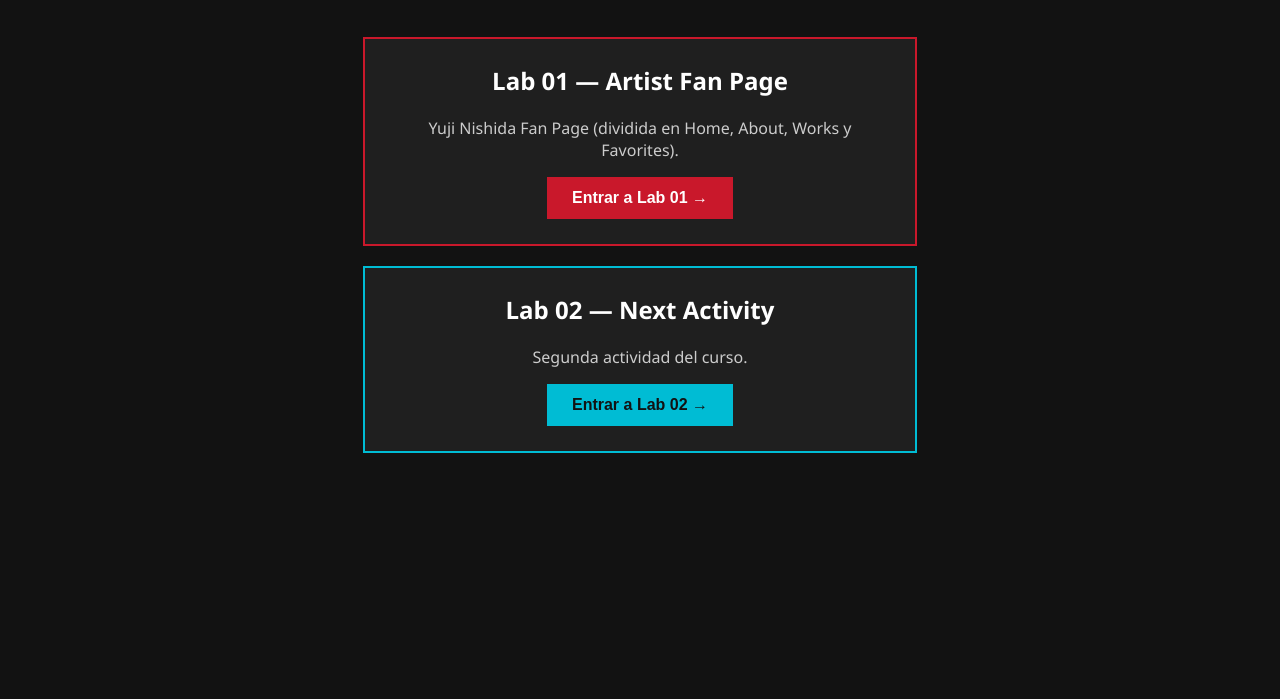
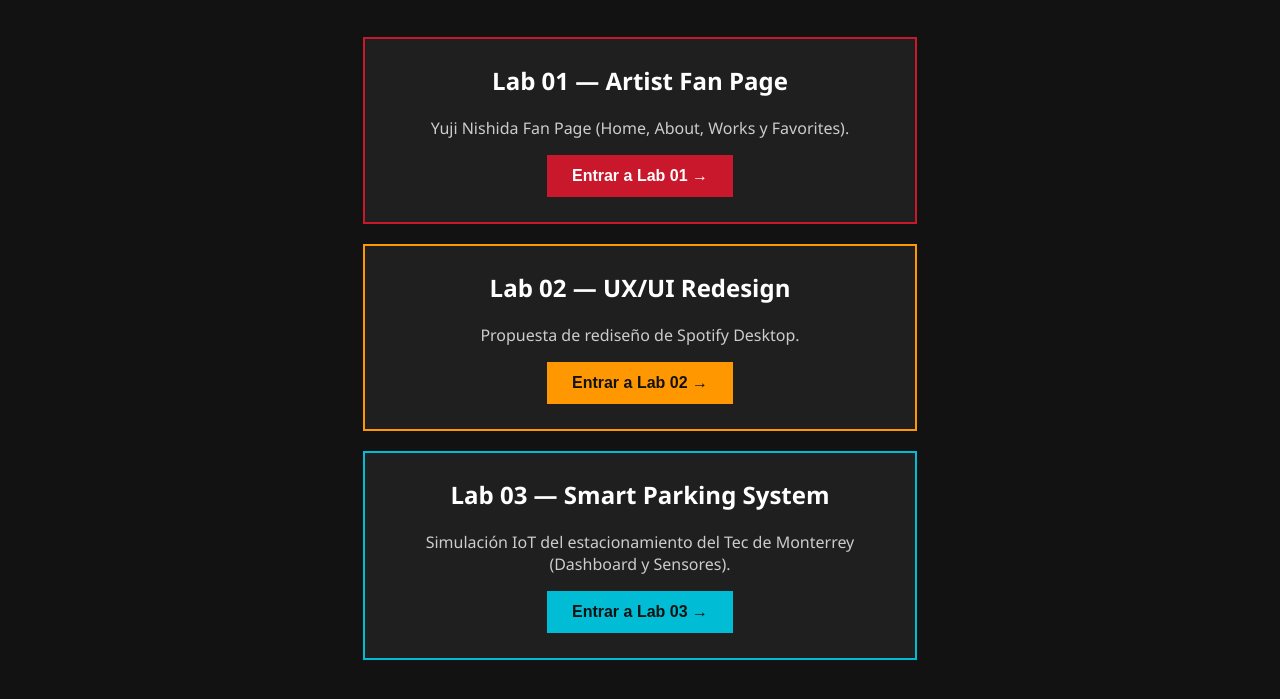
Before and after one commit to DanielCortizo23/IOTtest, a plain HTML site: page labs.html in a window 1280 px wide. Shown: the part 211-910 px from the top of the page. Before the commit the page ends 800 px from the top, so only its background shows below. Drawn offline with Linux system fonts and the light colour scheme.

Commit message:
Update labs.html

```diff
--- a/labs.html
+++ b/labs.html
@@ -1,5 +1,5 @@
 <!DOCTYPE html>
-<html lang="en">
+<html lang="es">
 
 <head>
     <meta charset="UTF-8">
@@ -7,15 +7,18 @@
     <title>Labs — Daniel Cortizo</title>
 </head>
 
-<body style="background-color: #121212; color: #f0f0f0; font-family: 'Segoe UI', Tahoma, Geneva, Verdana, sans-serif; margin: 0; padding: 20px; text-align: center;">
+<body
+    style="background-color: #121212; color: #f0f0f0; font-family: 'Segoe UI', Tahoma, Geneva, Verdana, sans-serif; margin: 0; padding: 20px; text-align: center;">
 
     <!-- MENÚ SUPERIOR -->
     <nav style="background-color: #1a1a1a; padding: 15px; border: 2px solid #333333; margin-bottom: 40px;">
-        <a href="index.html" style="color: #ffffff; font-size: 17px; margin: 0 15px; text-decoration: underline; font-weight: bold;">
+        <a href="index.html"
+            style="color: #ffffff; font-size: 17px; margin: 0 15px; text-decoration: underline; font-weight: bold;">
             ← Regresar al Menú Principal
         </a>
         <span style="color: #666666;">|</span>
-        <a href="personal.html" style="color: #cccccc; font-size: 17px; margin: 0 15px; text-decoration: none; font-weight: bold;">
+        <a href="personal.html"
+            style="color: #cccccc; font-size: 17px; margin: 0 15px; text-decoration: none; font-weight: bold;">
             Sobre Mí
         </a>
     </nav>
@@ -24,23 +27,41 @@
     <p style="color: #cccccc; font-size: 18px; margin-bottom: 40px;">Selecciona un Lab para abrirlo:</p>
 
     <!-- BOTÓN LAB 01 -->
-    <div style="background-color: #1f1f1f; border: 2px solid #c9182b; padding: 25px; margin: 20px auto; max-width: 500px;">
+    <div
+        style="background-color: #1f1f1f; border: 2px solid #c9182b; padding: 25px; margin: 20px auto; max-width: 500px;">
         <h2 style="color: #ffffff; margin-top: 0;">Lab 01 — Artist Fan Page</h2>
-        <p style="color: #cccccc; font-size: 16px;">Yuji Nishida Fan Page (dividida en Home, About, Works y Favorites).</p>
+        <p style="color: #cccccc; font-size: 16px;">Yuji Nishida Fan Page (Home, About, Works y Favorites).</p>
         <a href="lab01.html" style="text-decoration: none;">
-            <button type="button" style="background-color: #c9182b; color: #ffffff; border: none; padding: 12px 25px; font-size: 16px; font-weight: bold; cursor: pointer;">
+            <button type="button"
+                style="background-color: #c9182b; color: #ffffff; border: none; padding: 12px 25px; font-size: 16px; font-weight: bold; cursor: pointer;">
                 Entrar a Lab 01 →
             </button>
         </a>
     </div>
 
     <!-- BOTÓN LAB 02 -->
-    <div style="background-color: #1f1f1f; border: 2px solid #00bcd4; padding: 25px; margin: 20px auto; max-width: 500px;">
-        <h2 style="color: #ffffff; margin-top: 0;">Lab 02 — Next Activity</h2>
-        <p style="color: #cccccc; font-size: 16px;">Segunda actividad del curso.</p>
+    <div
+        style="background-color: #1f1f1f; border: 2px solid #ff9800; padding: 25px; margin: 20px auto; max-width: 500px;">
+        <h2 style="color: #ffffff; margin-top: 0;">Lab 02 — UX/UI Redesign</h2>
+        <p style="color: #cccccc; font-size: 16px;">Propuesta de rediseño de Spotify Desktop.</p>
         <a href="lab02.html" style="text-decoration: none;">
-            <button type="button" style="background-color: #00bcd4; color: #121212; border: none; padding: 12px 25px; font-size: 16px; font-weight: bold; cursor: pointer;">
+            <button type="button"
+                style="background-color: #ff9800; color: #121212; border: none; padding: 12px 25px; font-size: 16px; font-weight: bold; cursor: pointer;">
                 Entrar a Lab 02 →
+            </button>
+        </a>
+    </div>
+
+    <!-- BOTÓN LAB 03 (NUEVO) -->
+    <div
+        style="background-color: #1f1f1f; border: 2px solid #00bcd4; padding: 25px; margin: 20px auto; max-width: 500px;">
+        <h2 style="color: #ffffff; margin-top: 0;">Lab 03 — Smart Parking System</h2>
+        <p style="color: #cccccc; font-size: 16px;">Simulación IoT del estacionamiento del Tec de Monterrey (Dashboard y
+            Sensores).</p>
+        <a href="lab03.html" style="text-decoration: none;">
+            <button type="button"
+                style="background-color: #00bcd4; color: #121212; border: none; padding: 12px 25px; font-size: 16px; font-weight: bold; cursor: pointer;">
+                Entrar a Lab 03 →
             </button>
         </a>
     </div>
```
